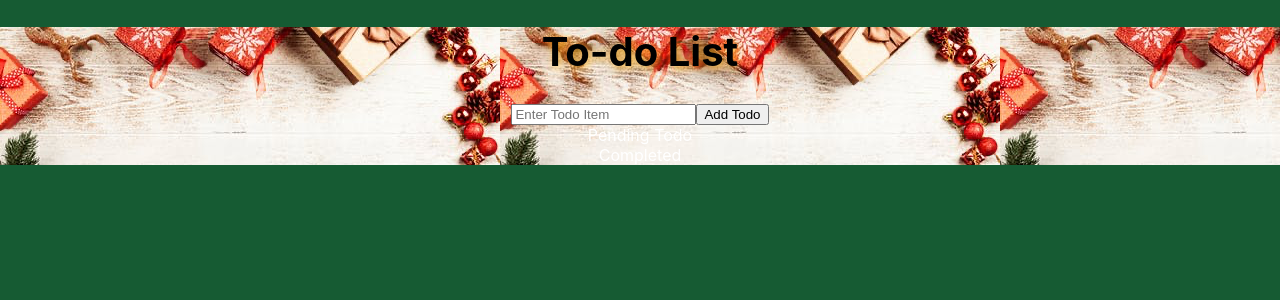
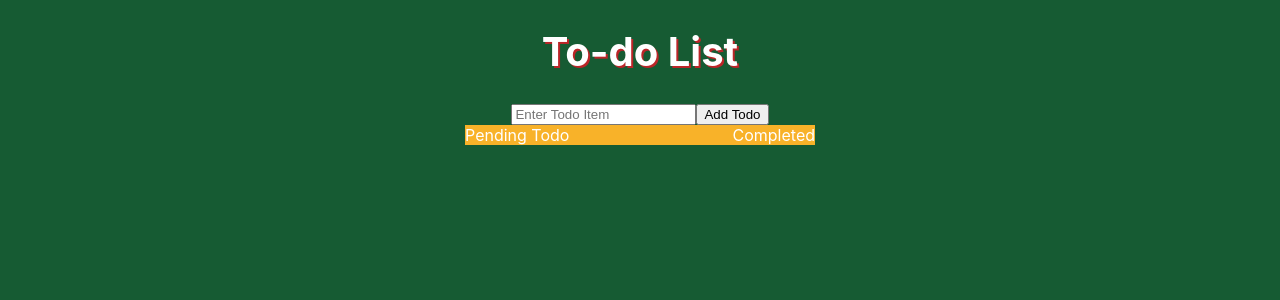
Before and after one commit to laurenarthur/reactinclassdemo, a React (Create React App) app in the folder reactdemo/: page / in a window 1280 px wide. Shown: the top 300 px of the page. Built offline with nearby package versions, Linux system fonts and the light colour scheme.

Commit message:
updated css

```diff
--- a/reactdemo/src/App.css
+++ b/reactdemo/src/App.css
@@ -1,6 +1,5 @@
 .App {
   text-align: center;
-  background-image: url('/background.png')
 }
 
 body{
@@ -8,11 +7,27 @@ body{
     color: white;
 }
 
-#head{
+.title{
+    color:white;
+    font-size: 40px;
+    text-shadow: 2px 2px #BB2528;
+}
 
+.wrapper{
+    margin:auto;
+    width:350px;
+    background-color:#F8B229;
+    text-align: center;
+    overflow:auto;
 }
-.title{
-    color: black;
-    font-size: 40px;
-    text-shadow: 2px 2px 8px #F8B229;
+
+#todo-list{
+    float:left;
+    text-align: center;
+    margin-right: 100px;
 }
+
+#completed-list{
+    float:right;
+    text-align: center;
+}
```
